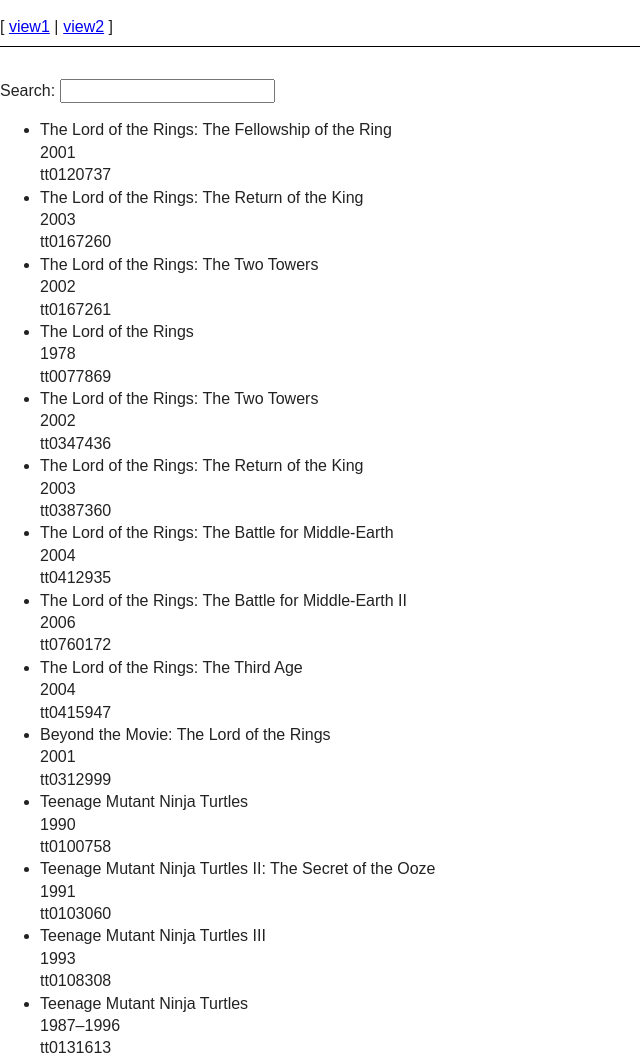
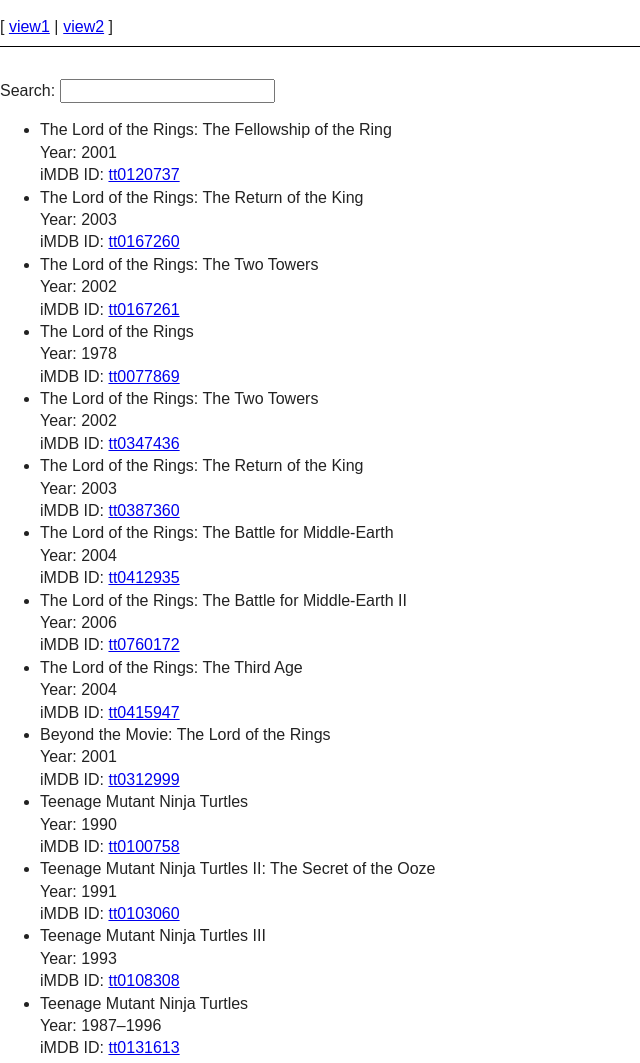
Before and after one commit to fnc314/angular-seed-project, a website: page app/index.html at #/movies in a window 1280 px wide. Shown: the top 1063 px of the page, without its empty margins (0-640 px from the left). Drawn offline with Linux system fonts and the light colour scheme.

Commit message:
building out secondary view of results list (what is seen when user clicks on movie title/imdb_id)

```diff
--- a/app/js/app.js
+++ b/app/js/app.js
@@ -13,9 +13,9 @@
   $routeProvider.when('/movies', {
     templateUrl: 'partials/movie-list.html',
     controller: 'movieListCtrl'});
-  $routeProvider.when('/view2', {
-    templateUrl: 'partials/partial2.html',
-    controller: 'MyCtrl2'});
+  $routeProvider.when('/movies/:Title', {
+    templateUrl: 'partials/movie-details.html',
+    controller: 'movieDetailCtrl'});
   $routeProvider.otherwise({
     redirectTo: '/movies'});
 }]);
--- a/app/partials/movie-list.html
+++ b/app/partials/movie-list.html
@@ -7,7 +7,7 @@
 <ul>
   <li ng-repeat="movie in movies | filter:query">
   <span>{{movie.Title}}</span><br>
-  <span>{{movie.Year}}</span><br>
-  <span>{{movie.imdbID}}</span>
+  Year: <span>{{movie.Year}}</span><br>
+  iMDB ID: <a href="http://www.omdbapi.com/?i={{movie.imdbID}}"><span>{{movie.imdbID}}</span></a>
   </li>
 </ul>
```
